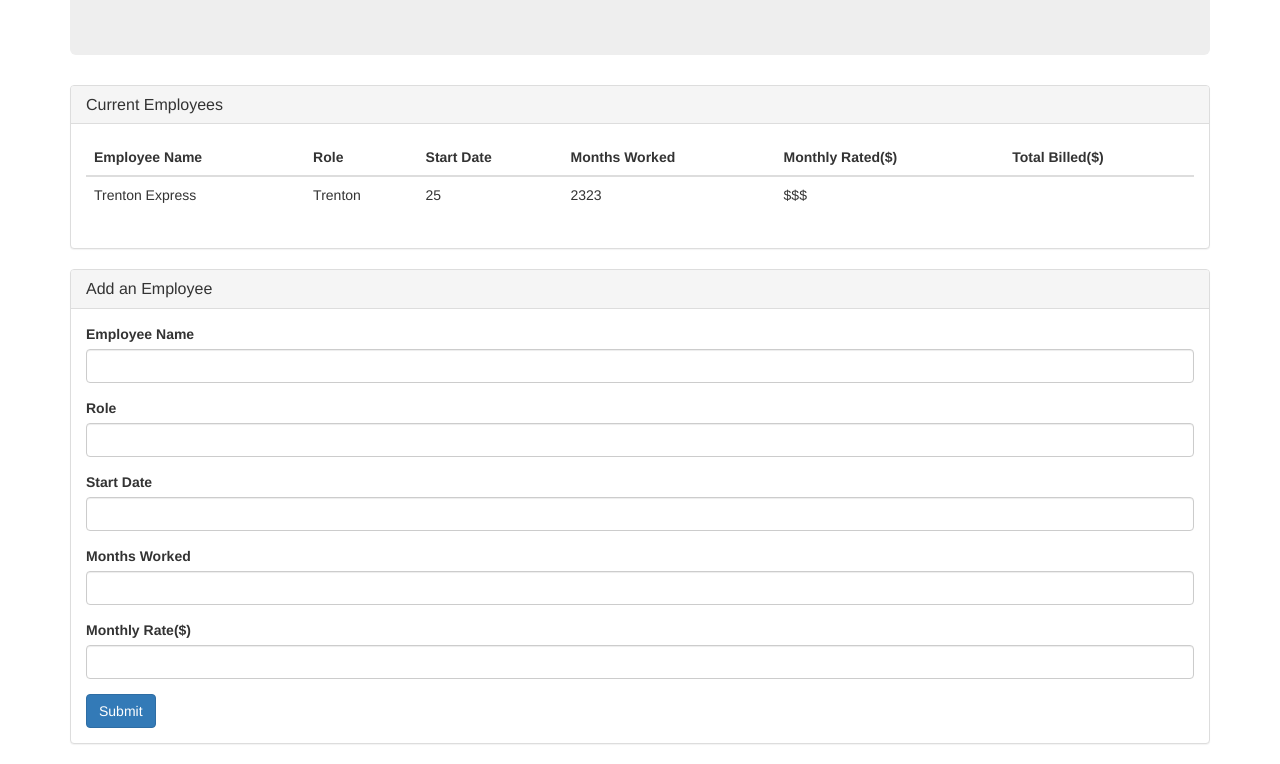
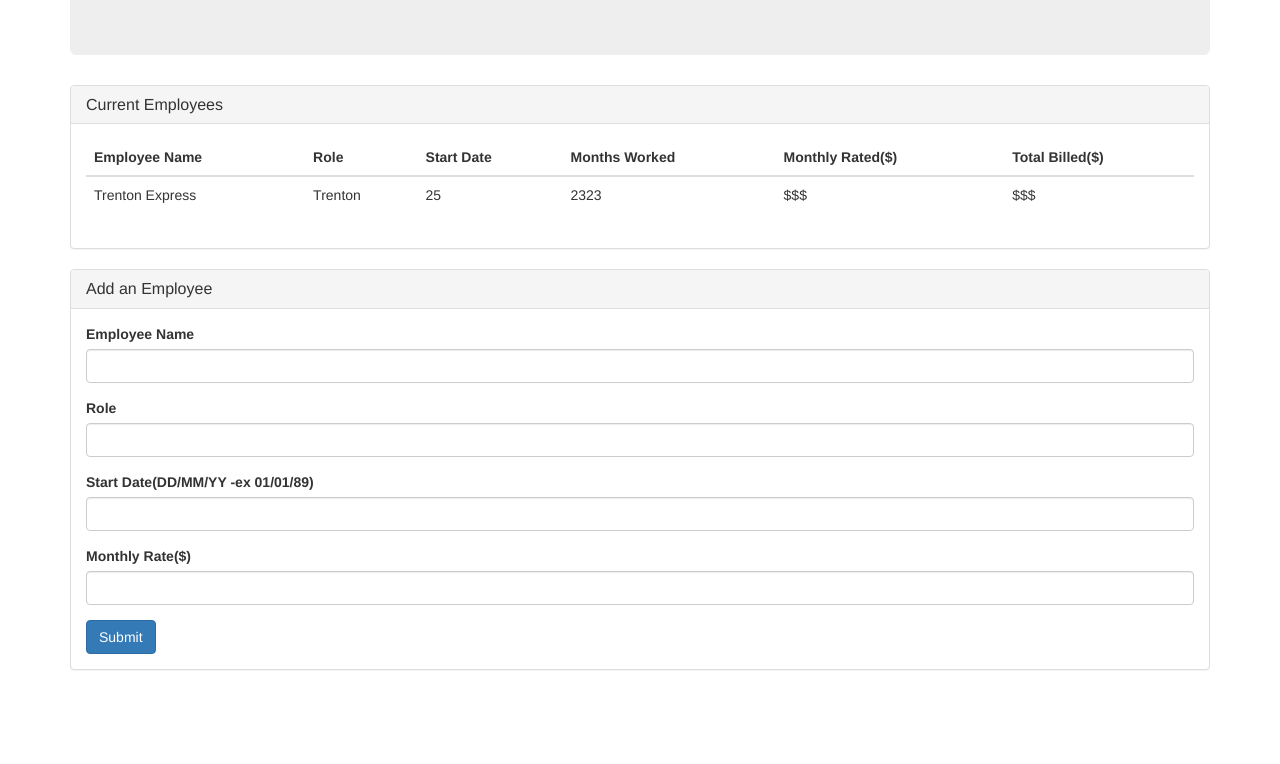
Before and after one commit to hmalle/EmployeeDataManagement, a plain HTML site: page index.html in a window 1280 px wide. Shown: the part 207-971 px from the top of the page. After the commit the page ends 897 px from the top, so only its background shows below. Drawn offline with nearby package versions, Linux system fonts and the light colour scheme.

Commit message:
about done with the html page

```diff
--- a/index.html
+++ b/index.html
@@ -30,8 +30,8 @@
               <h3 class="panel-title">Current Employees</h3>
             </div>
             <div class="panel-body">
+
               <table class="table">
-
                 <thead>
                   <tr>
                     <th scope="col">Employee Name</th>
@@ -43,15 +43,15 @@
                   </tr>
                 </thead>
                 <tbody id="tableBody">
+                  <!-- tr below is just an exampmle -->
                   <tr>
                     <td id="employeeName">Trenton Express</th>
                     <td id="role">Trenton</td>
                     <td id="startDate">25</td>
                     <td id="monthsWorked">2323</td>
                     <td id="monthlyRate">$$$</td>
-
+                    <td id="totalBilled">$$$</td>
                   </tr>
-
                 </tbody>
               </table>
 
@@ -78,12 +78,8 @@
                   <input class="form-control" id="role" type="text">
                 </div>
                 <div class="form-group">
-                  <label for="startDate">Start Date</label>
+                  <label for="startDate">Start Date(DD/MM/YY -ex 01/01/89)</label>
                   <input class="form-control" id="startDate" type="text">
-                </div>
-                <div class="form-group">
-                  <label for="monthsWorked">Months Worked</label>
-                  <input class="form-control" id="monthsWorked" type="number">
                 </div>
                 <div class="form-group">
                   <label for="monthlyRate">Monthly Rate($)</label>
```
